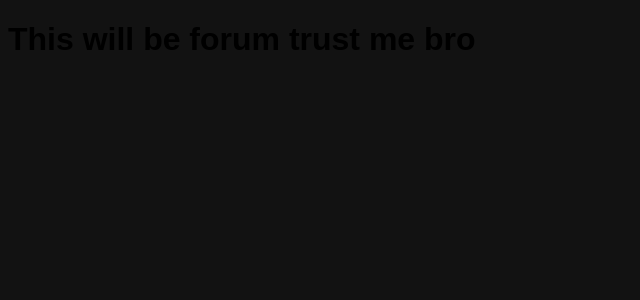
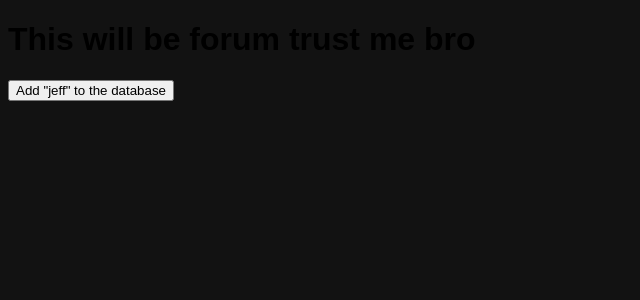
Before and after one commit to LuckyMika/ts-forum, a SvelteKit app: page / in a window 1280 px wide. Shown: the top 300 px of the page, without its empty margins (0-640 px from the left). Built offline with nearby package versions, Linux system fonts and the light colour scheme.

Commit message:
Update .gitignore

```diff
--- a/src/routes/+page.svelte
+++ b/src/routes/+page.svelte
@@ -1,9 +1,22 @@
 <script lang="ts">
 	import { onMount } from "svelte";
+	import db from "$lib/db"
 
 	onMount(() => {
 		// Clientside javascript runs in here
 	})
+
+	async function handleClick() {
+		await db.user.create({
+			data: {
+				email: "jeff@jeffrey.com",
+				username: "Jeff",
+			}
+		});
+
+		console.log("Creating a user")
+	}
 </script>
 
 <h1>This will be forum trust me bro</h1>
+<button on:click={handleClick} >Add "jeff" to the database</button>
```
Also changed, not shown: 1 other file (tests, documents, lock files or other folders).
